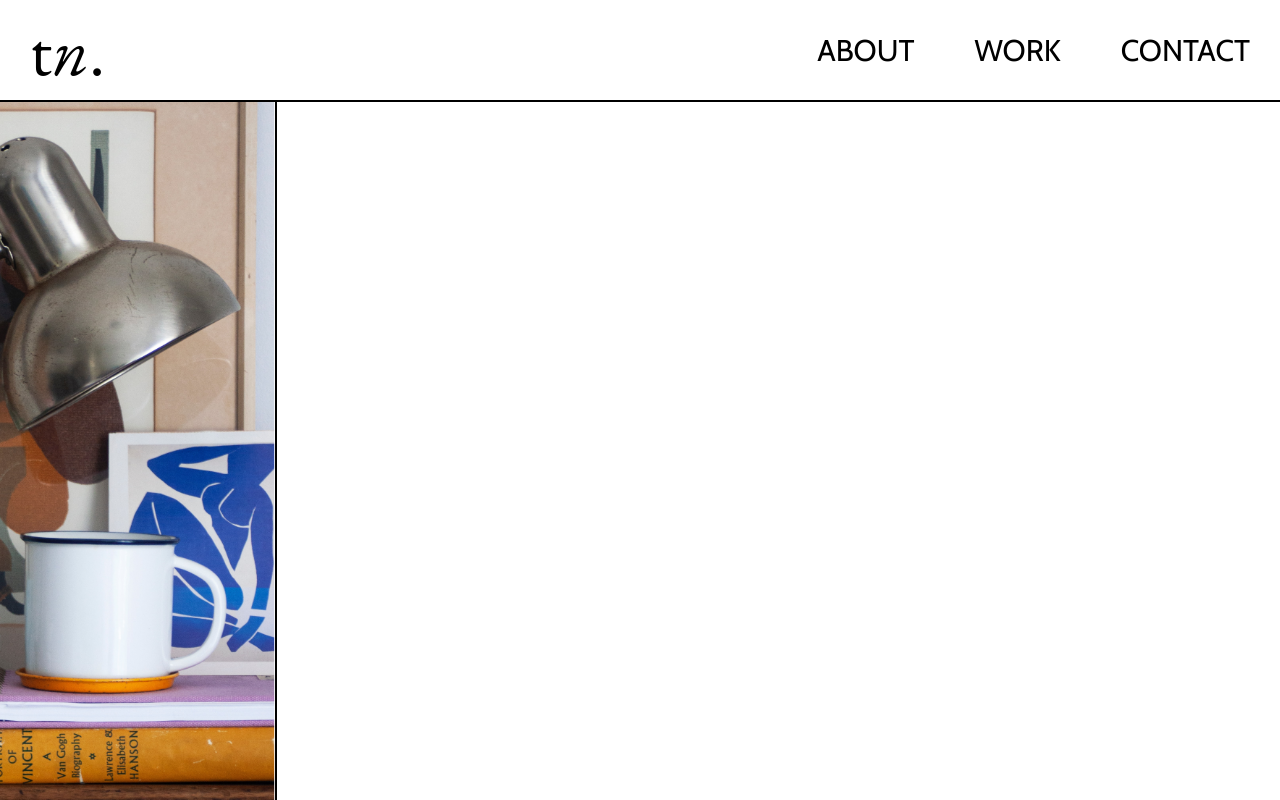
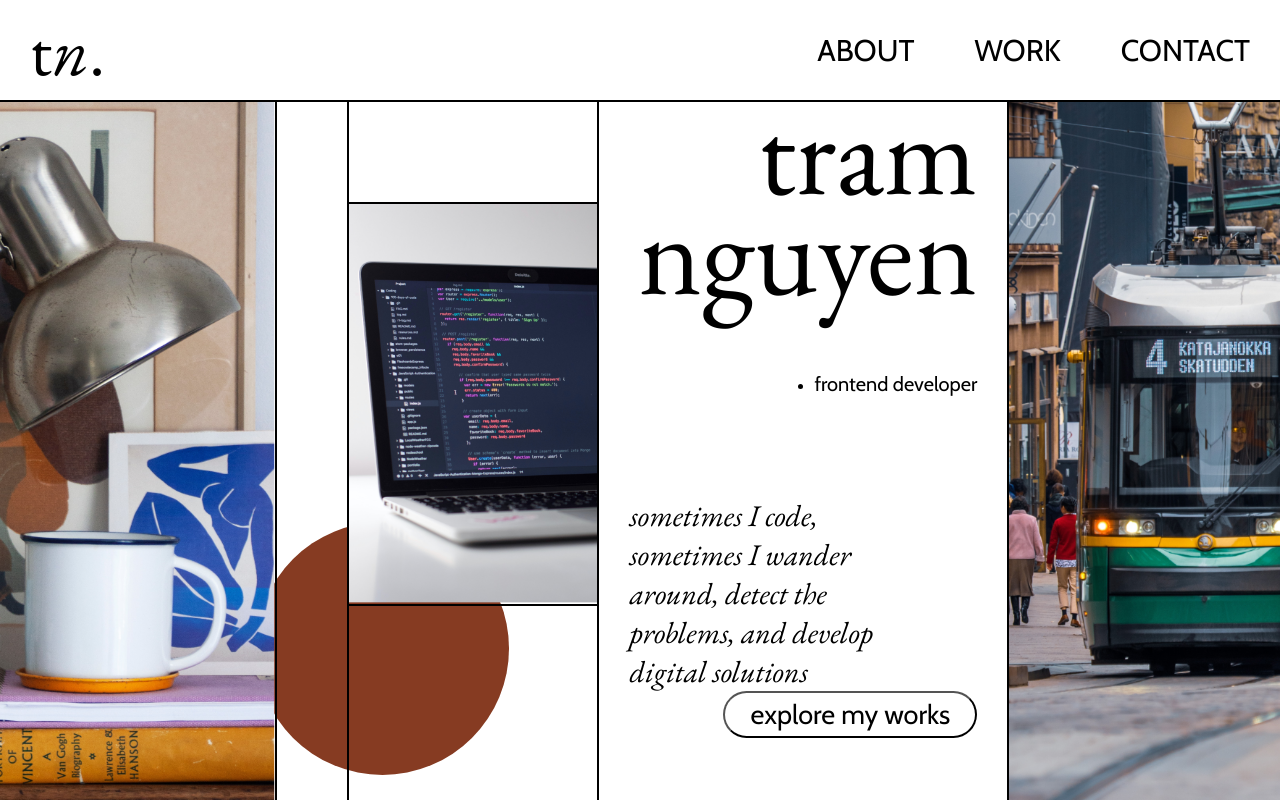
Before and after one commit to tramnguyenhere/portfolio-v2, a Vue app: page / in a window 1280 px wide. Built offline with nearby package versions, Linux system fonts and the light colour scheme.

Commit message:
Finished homepage

```diff
--- a/package.json
+++ b/package.json
@@ -36,7 +36,9 @@
     "parserOptions": {
       "parser": "@babel/eslint-parser"
     },
-    "rules": {}
+    "rules": {
+      "vue/multi-word-component-names": "off"
+    }
   },
   "browserslist": [
     "> 1%",
--- /dev/null
+++ b/src/components/Button/Button.scss
@@ -0,0 +1,16 @@
+@import '../../assets/styles/global.scss';
+
+.btn {
+    font-family: $--theme-ui-font-cabin;
+    background: $--theme-ui-color-white;
+    padding: 5px 25px;
+    border-radius: 100px;
+    cursor: pointer;
+    transition: $--theme-transitiion;
+    font-size: 27px;
+
+    &:hover {
+        background: $--theme-ui-color-red;
+        color: $--theme-ui-color-white;
+    }
+}
--- /dev/null
+++ b/src/components/Button/Button.vue
@@ -0,0 +1,15 @@
+<template>
+  <button class="btn">
+    {{ btnName }}
+  </button>
+</template>
+
+<script>
+import './Button.scss'
+export default {
+    name: 'ButtonComp',
+    props: {
+        btnName: String
+    }
+}
+</script>
--- a/src/views/HomePage/HomePage.scss
+++ b/src/views/HomePage/HomePage.scss
@@ -3,11 +3,109 @@
 .homepage__container {
     overflow: hidden;
     height: calc(100vh - 100px);
+    display: flex;
+    position: relative;
+    justify-content: space-between;
 
     .homepage-img-1 {
+        border-right: 2px solid $--theme-ui-color-black;
+        width: fit-content;
+
         img {
             height: calc(100vh - 100px);
-            border-right: 2px solid $--theme-ui-color-black;
         }
     }
+    .homepage-img-3 {
+        border-left: 2px solid $--theme-ui-color-black;
+        width: fit-content;
+
+        img {
+            height: calc(100vh - 100px);
+        }
+    }
+
+    .homepage-img-2 {
+        border-right: 2px solid $--theme-ui-color-black;
+        border-left: 2px solid $--theme-ui-color-black;
+        width: fit-content;
+        margin-left: 70px;
+
+        img {
+            margin-top: 100px;
+            height: calc(100vh - 400px);
+            border-top: 2px solid $--theme-ui-color-black;
+            border-bottom: 2px solid $--theme-ui-color-black;
+        }
+    }
+
+    .homepage-img-3 {
+        border-left: 2px solid $--theme-ui-color-black;
+
+        img {
+            height: calc(100vh - 100px);
+        }
+    }
+
+    .homepage-circle {
+        position: absolute;
+        width: 253px;
+        height: 253px;
+        top: 60%;
+        left: 20%;
+        z-index: -1;
+        border-radius: 50%;
+        background: $--theme-ui-color-red;
+    }
+
+    .homepage-text__wrapper {
+        display: flex;
+        flex-direction: column;
+        width: 30%;
+        padding-left: 30px;
+        padding-right: 30px;
+
+        .homepage-text__name {
+            display: flex;
+            flex-direction: column;
+            align-items: flex-end;
+
+            .name {
+                font-family: $--theme-ui-font-garamond;
+                font-size: 120px;
+                line-height: 100px;
+            }
+
+            .title {
+                font-family: $--theme-ui-font-cabin;
+                font-size: 20px;
+                margin-top: 70px;
+                position: relative;
+
+                &::before {
+                    position: absolute;
+                    content: '';
+                    width: 5px;
+                    height: 5px;
+                    background: $--theme-ui-color-black;
+                    border-radius: 50%;
+                    top: 50%;
+                    left: -10%;
+                }
+            }
+        }
+
+        .homepage-text__intro {
+            width: 80%;
+            font-family: $--theme-ui-font-garamond;
+            font-size: 30px;
+            font-style: italic;
+            padding-top: 100px;
+
+        }
+
+        .homepage-text__btn {
+           text-align: right;
+        }
+    }
+
 }
--- a/src/views/HomePage/HomePage.vue
+++ b/src/views/HomePage/HomePage.vue
@@ -1,19 +1,41 @@
 <template>
   <div class="homepage__container">
     <div class="homepage-img-1">
-      <img src="../../assets/img/homepage/homepage-1.png"/>
+      <img src="../../assets/img/homepage/homepage-1.png" alt="lamp"/>
+    </div>
+    <div class="homepage-img-2">
+      <img src="../../assets/img/homepage/homepage-2.png" alt="laptop"/>
+    </div>
+    <div class="homepage-circle"></div>
+    <div class="homepage-text__wrapper">
+      <div class="homepage-text__name">
+        <span class="name">tram</span>
+        <span class="name">nguyen</span>
+        <div class="title">
+          frontend developer
+        </div>
+      </div>
+      <div class="homepage-text__intro">
+        sometimes I code, sometimes I wander around, detect the problems, and develop digital solutions
+      </div>
+      <div class="homepage-text__btn">
+        <Button btnName="explore my works"/>
+      </div>
+    </div>
+    <div class="homepage-img-3">
+      <img src="../../assets/img/homepage/homepage-3.png" alt="tram"/>
     </div>
   </div>
 </template>
 
 <script>
-
+import Button from '@/components/Button/Button.vue';
 import './HomePage.scss'
 
 export default {
     name: 'HomePage',
     components: {
-
+        Button
     }
 
 }
```
Also changed, not shown: src/assets/img/homepage/homepage-2.png (added), src/assets/img/homepage/homepage-3.png (added).
